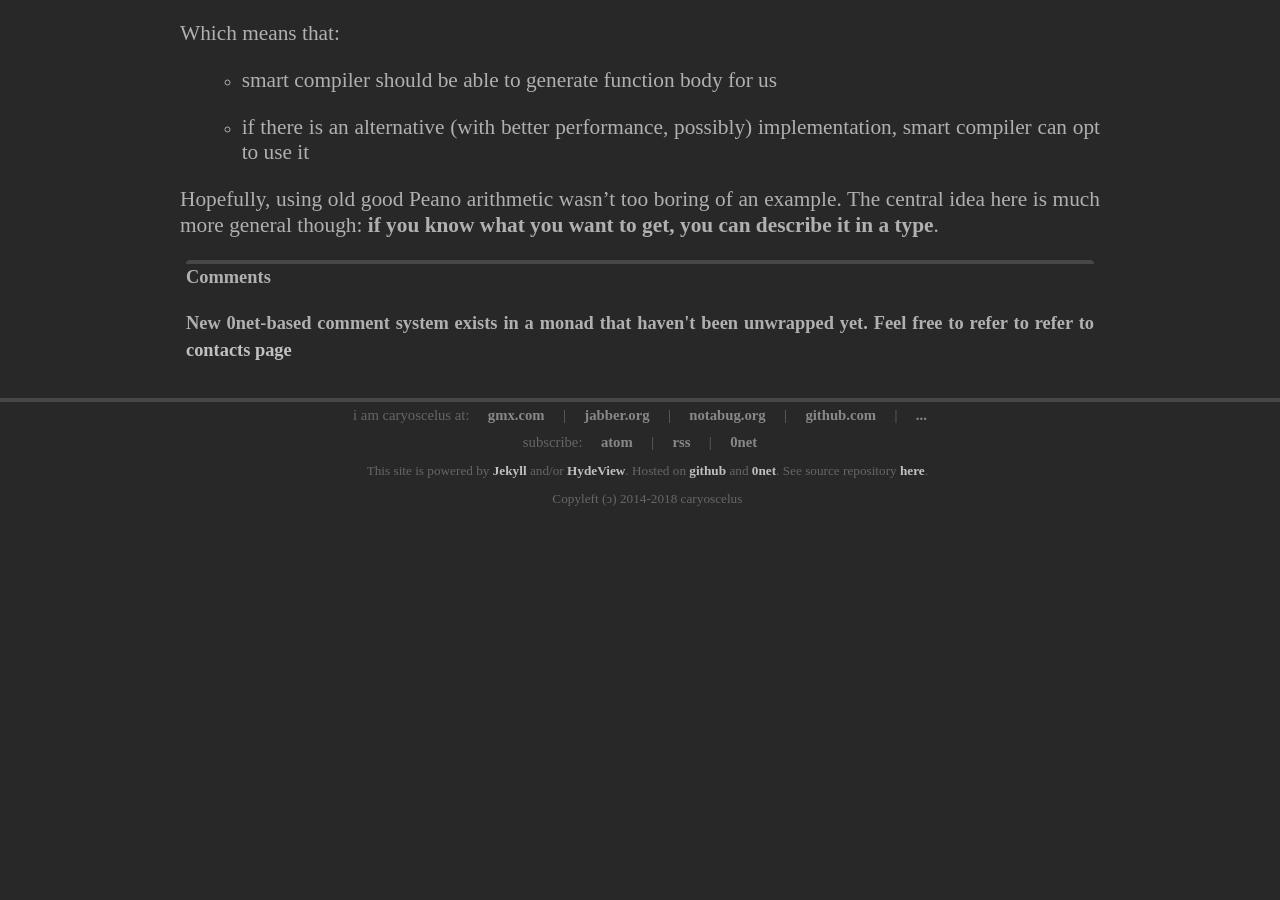
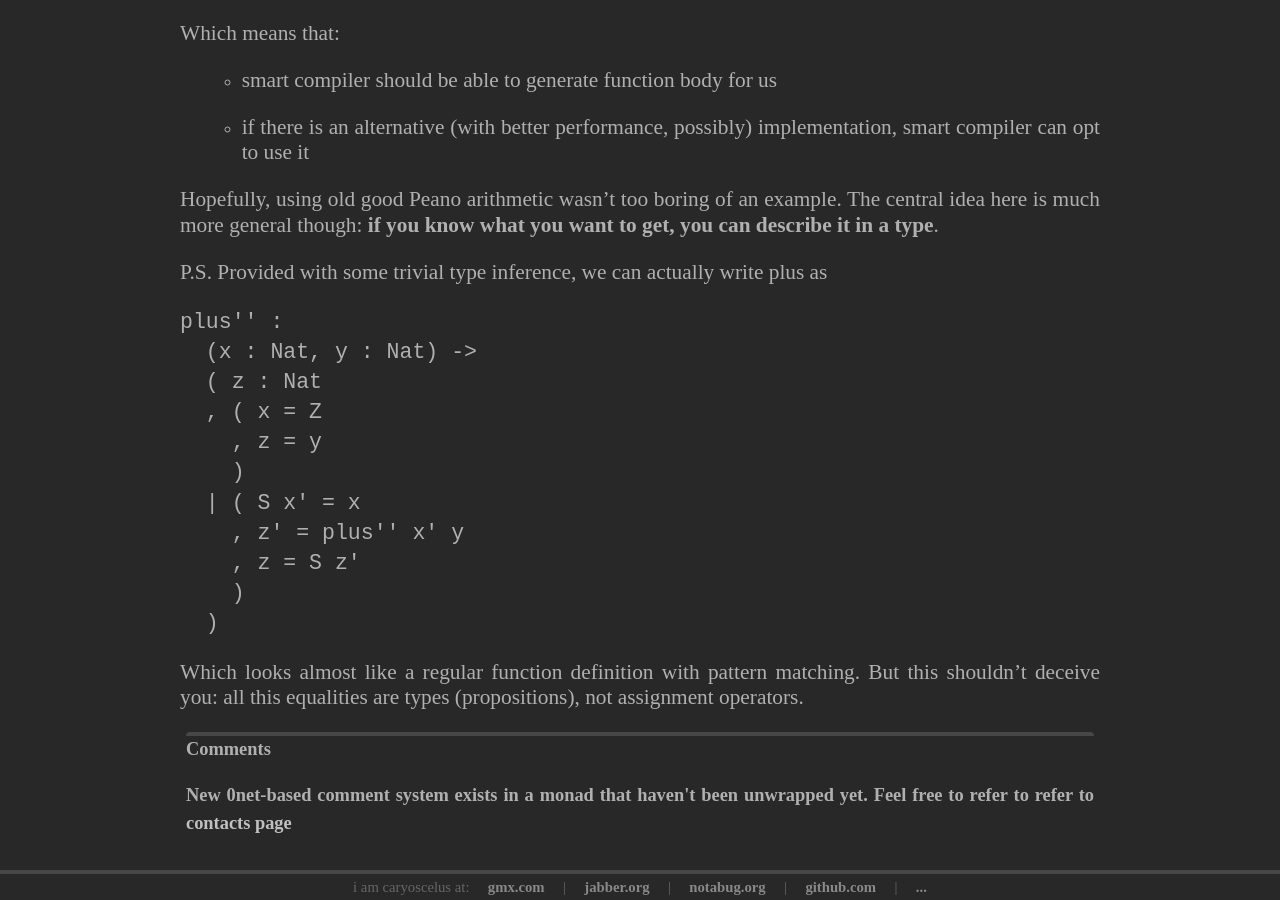
Before and after one commit to caryoscelus/caryoscelus.github.io, a Jekyll site: the page built from _posts/2018-08-26-typelevel.md, in a window 1280 px wide and 900 px high, scrolled down 1947 px. Built offline with Jekyll 4.4.1, drawn with Linux system fonts in a browser that asks for light colours; some web fonts are replaced; before the commit the page ends 2469 px from its top, so only the background shows below that.

Commit message:
typelevel PS

````diff
--- a/_posts/2018-08-26-typelevel.md
+++ b/_posts/2018-08-26-typelevel.md
@@ -98,3 +98,23 @@ smart compiler can opt to use it
 Hopefully, using old good Peano arithmetic wasn't too boring of an example. The
 central idea here is much more general though: **if you know what you want to get,
 you can describe it in a type**.
+
+P.S. Provided with some trivial type inference, we can actually write plus as
+
+```
+plus'' :
+  (x : Nat, y : Nat) ->
+  ( z : Nat
+  , ( x = Z
+    , z = y
+    )
+  | ( S x' = x
+    , z' = plus'' x' y
+    , z = S z'
+    )
+  )
+```
+
+Which looks almost like a regular function definition with pattern matching. But
+this shouldn't deceive you: all this equalities are types (propositions), not
+assignment operators.
````
